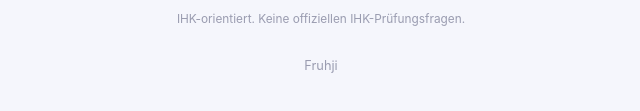
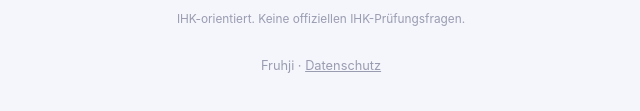
Before and after one commit to Fruhji/azubi-web, a plain HTML site: page docs/index.html in a window 1280 px wide. Shown: the part 537-648 px from the top of the page, 319-959 px from the left. Drawn offline with Linux system fonts and the light colour scheme.

Commit message:
fix: die Seite verlinkte die Datenschutzerklaerung nicht
Diese Seite bestand aus Store-Links und sonst nichts - kein Weg zur
Datenschutzerklaerung, obwohl es sie gibt.

Nachgemessen statt vermutet: die bei Apple hinterlegte Datenschutz-URL zeigt
nicht hierher, sondern auf `/datenschutz` des API-Workers. Die Seite dort
antwortet mit 200 und nennt Anthropic, Cloudflare und RevenueCat namentlich.
Die Pflichtangabe zeigt also nicht ins Leere - was fehlte, war der Weg dorthin
fuer jemanden, der auf der Landing-Page landet.

Verlinkt, nicht neu geschrieben. Ob diese Marketing-Seite darueber hinaus ein
eigenes Impressum braucht, ist eine rechtliche Bewertung und bleibt offen;
einen bereits bestehenden, bei Apple hinterlegten Text zu verlinken ist keine.

Co-Authored-By: Claude Opus 5 (1M context) <noreply@anthropic.com>

```diff
--- a/docs/index.html
+++ b/docs/index.html
@@ -36,6 +36,7 @@
     .store .label { text-align: left; }
     .note { font-size: 0.82rem; color: #7d7f96; margin-bottom: 12px; }
     .disc { font-size: 0.74rem; color: #9a9cb0; margin-bottom: 26px; }
+    .foot a { color: inherit; }
     .foot { font-size: 0.8rem; color: #9a9cb0; }
     @media (prefers-color-scheme: dark) {
       body { background: #101122; color: #DEDFF0; } h1 { color: #C9CBF2; } .tagline { color: #8B85F5; }
@@ -59,7 +60,7 @@
     </div>
     <p class="note">Für iPhone, iPad und Android.</p>
     <p class="disc">IHK-orientiert. Keine offiziellen IHK-Prüfungsfragen.</p>
-    <p class="foot">Fruhji</p>
+    <p class="foot">Fruhji · <a href="https://azubicoach-api.fruhji.workers.dev/datenschutz">Datenschutz</a></p>
   </main>
 </body>
 </html>
```
